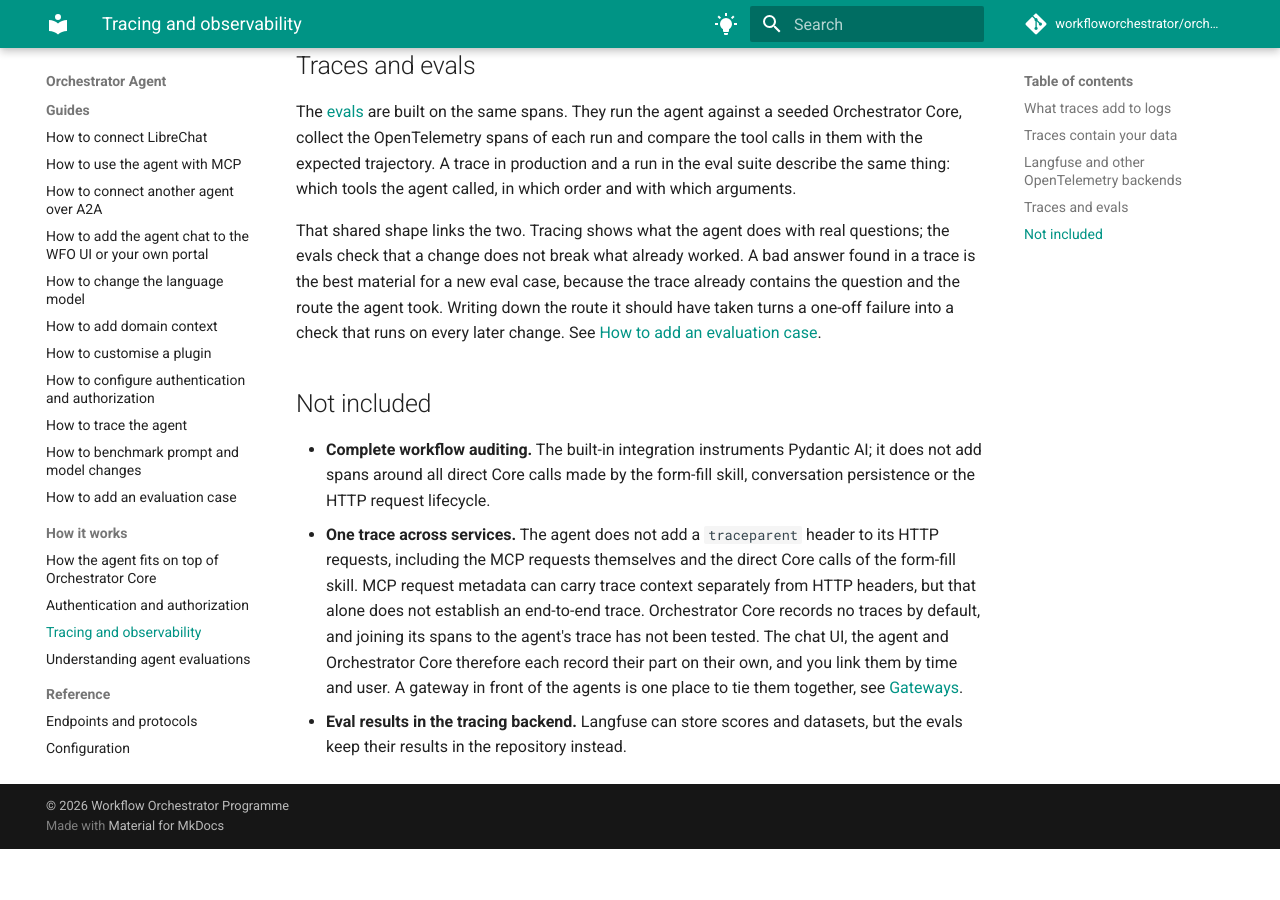
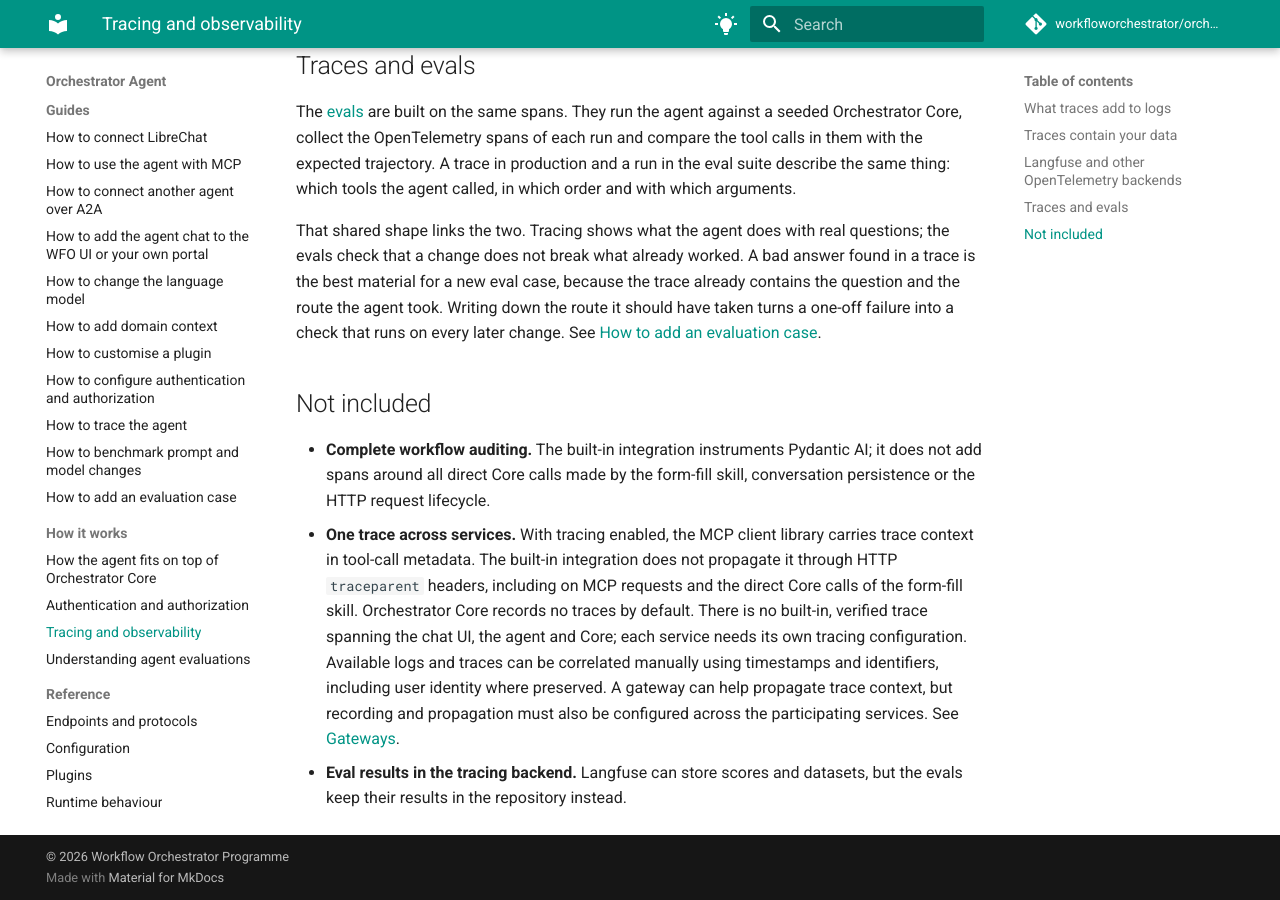
Before and after one commit to workfloworchestrator/orchestrator-agent, an MkDocs documentation site: the page built from docs/explanation/observability.md, in a window 1280 px wide and 900 px high, scrolled down 1691 px. Built offline with MkDocs 1.6.1 and Material for MkDocs 9.7.7, drawn with Linux system fonts in a browser that asks for light colours; comment, search, counter and statistics services are not loaded; before the commit the page ends 2540 px from its top, so only the background shows below that.

Commit message:
docs: clarify cross-service tracing limits

```diff
--- a/docs/explanation/observability.md
+++ b/docs/explanation/observability.md
@@ -77,12 +77,13 @@ turns a one-off failure into a check that runs on every later change. See
 
 - **Complete workflow auditing.** The built-in integration instruments Pydantic AI; it does not add spans around all
   direct Core calls made by the form-fill skill, conversation persistence or the HTTP request lifecycle.
-- **One trace across services.** The agent does not add a `traceparent` header to its HTTP requests, including
-  the MCP requests themselves and the direct Core calls of the form-fill skill. MCP request metadata can carry
-  trace context separately from HTTP headers, but that alone does not establish an end-to-end trace.
-  Orchestrator Core records no traces by default, and joining its spans to the agent's trace has not been tested.
-  The chat UI, the agent and Orchestrator Core therefore each record their part on their own, and you link
-  them by time and user. A gateway in front of the agents is one place to tie them together, see
+- **One trace across services.** With tracing enabled, the MCP client library carries trace context in tool-call
+  metadata. The built-in integration does not propagate it through HTTP `traceparent` headers, including on MCP
+  requests and the direct Core calls of the form-fill skill. Orchestrator Core records no traces by default.
+  There is no built-in, verified trace spanning the chat UI, the agent and Core; each service needs its own tracing
+  configuration. Available logs and traces can be correlated manually using timestamps and identifiers, including
+  user identity where preserved. A gateway can help propagate trace context, but recording and propagation must
+  also be configured across the participating services. See
   [Gateways](https://workfloworchestrator.org/learn/orchestrator-agent/production/#gateways).
 - **Eval results in the tracing backend.** Langfuse can store scores and datasets, but the evals keep their results
   in the repository instead.
```
